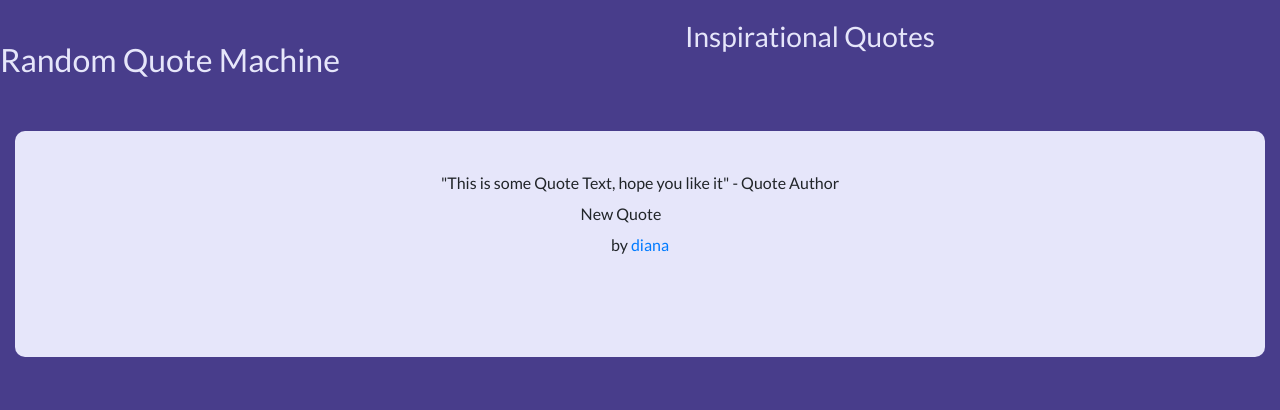
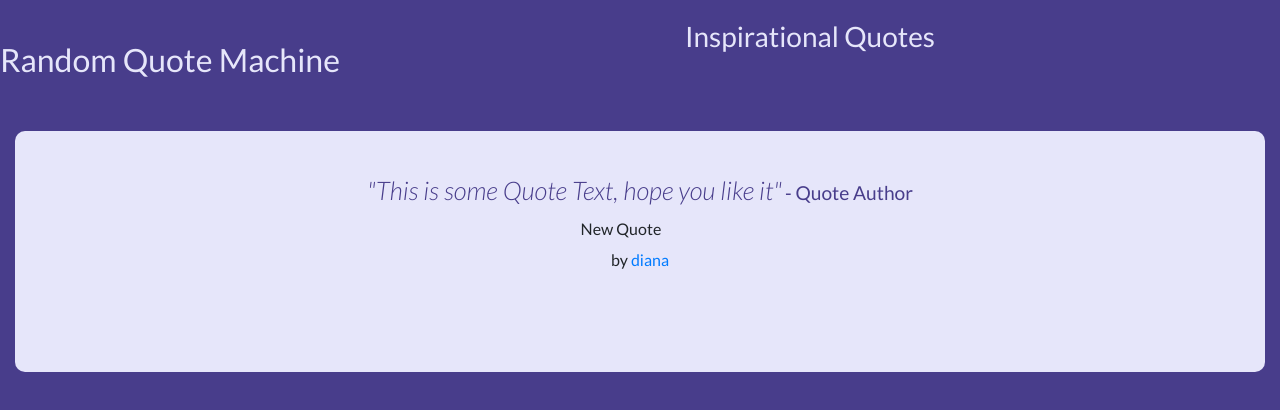
Before and after one commit to dianawallace/FCC-Quote-Machine, a plain HTML site: page index.html in a window 1280 px wide. Drawn offline with nearby package versions, Linux system fonts and the light colour scheme.

Commit message:
added css to quote and author text

```diff
--- a/css/style.css
+++ b/css/style.css
@@ -27,3 +27,19 @@ h1, h3 {
   padding-top: 40px;
   padding-bottom: 100px;
 }
+
+.quote {
+  text-align: center;
+  font-size: 1.6em;
+  font-weight: 500;
+  font-style: italic;
+  color: darkslateblue;
+ }
+
+ .author {
+  height: auto;
+  font-size: 1.2em;
+  padding-top: 10px;
+  padding-bottom: 10px;
+  color: darkslateblue;
+}
```
